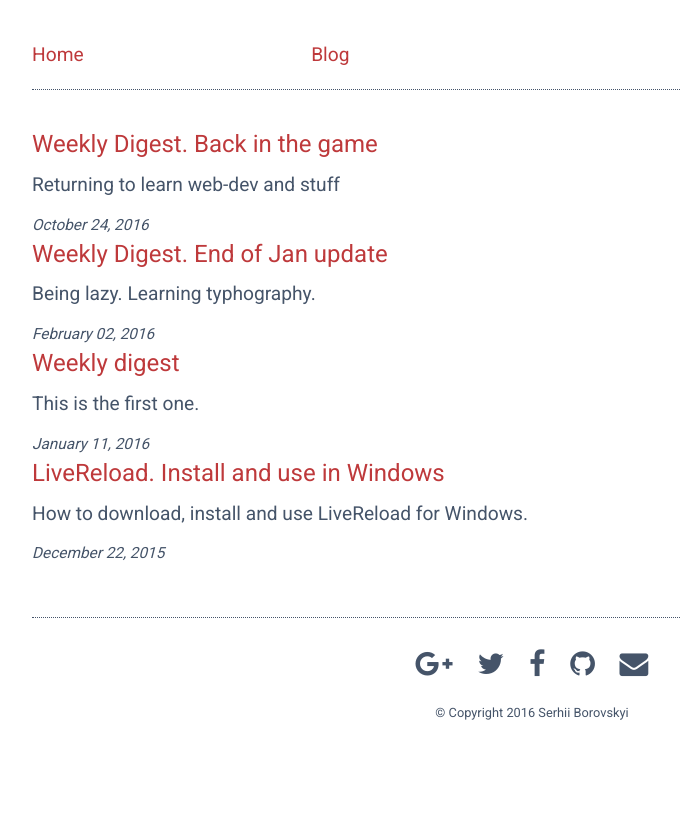
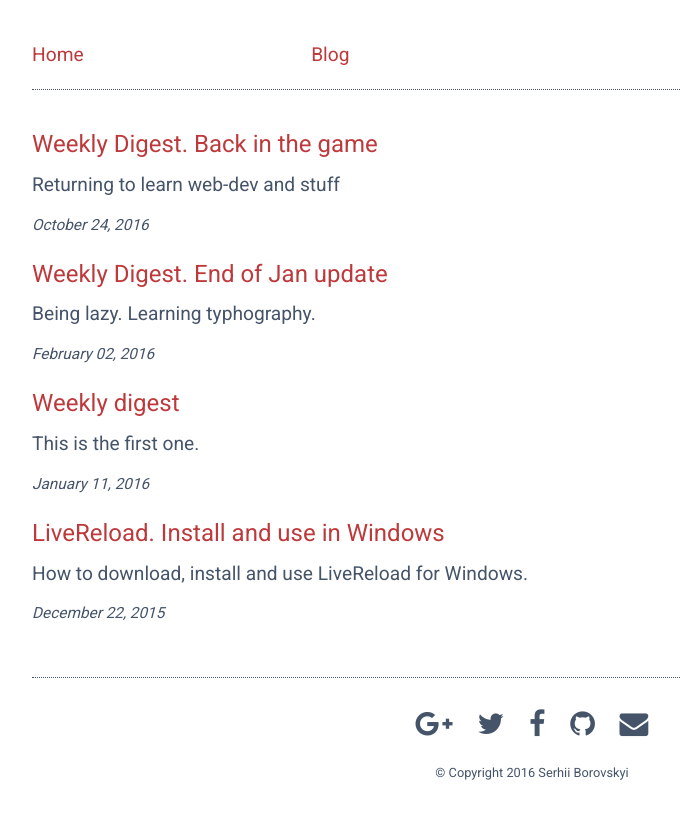
Before and after one commit to serhiicss/serhiicss.github.io, a Jekyll site: the page built from blog.html, in a window 1280 px wide. Shown: the top 819 px of the page, without its empty margins (108-788 px from the left). Built offline with Jekyll 4.4.1, drawn with Linux system fonts in a browser that asks for light colours; nearby versions of some CDN libraries.

Commit message:
Update _main.sass

```diff
--- a/_sass/_main.sass
+++ b/_sass/_main.sass
@@ -44,7 +44,7 @@ ul, li
   .main
     text-align: center
     margin: 80px 0
-  .li
+  li
     margin-bottom: 20px
 
 h3.internship
```
